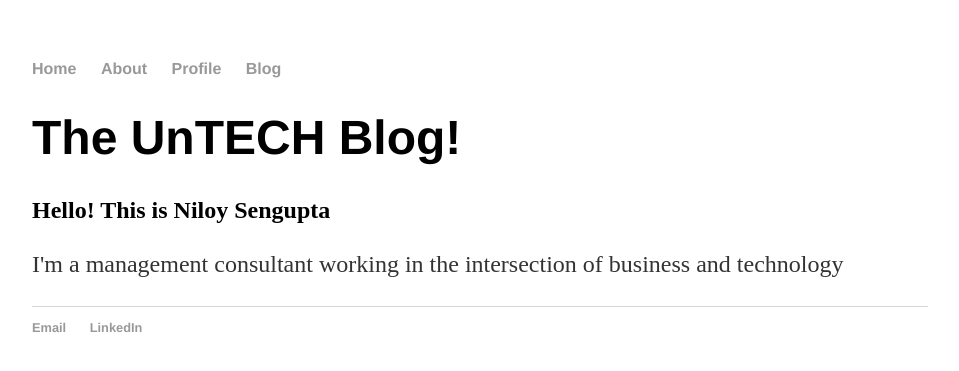
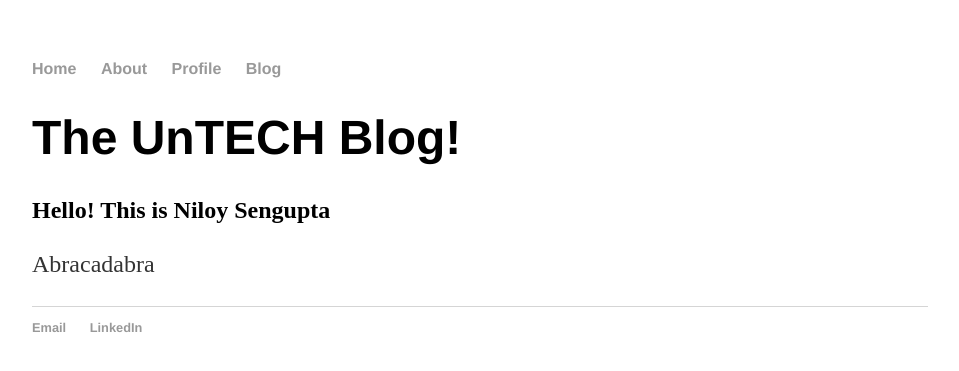
Before and after one commit to finuntech/finuntech.github.io, a Jekyll site: the page built from profile/index.html, in a window 1280 px wide. Shown: the top 371 px of the page, without its empty margins (160-1119 px from the left). Built offline with Jekyll 4.4.1, drawn with Linux system fonts in a browser that asks for light colours.

Commit message:
Update index.html

```diff
--- a/profile/index.html
+++ b/profile/index.html
@@ -5,5 +5,5 @@ title: The UnTech Blog
 <div class="blurb">
 	<h1> The UnTECH Blog! </h1>
 	<h2>Hello! This is Niloy Sengupta</h2>
-	<p>I'm a management consultant working in the intersection of business and technology</p>
+	<p> Abracadabra</p>
 </div><!-- /.blurb -->
```
